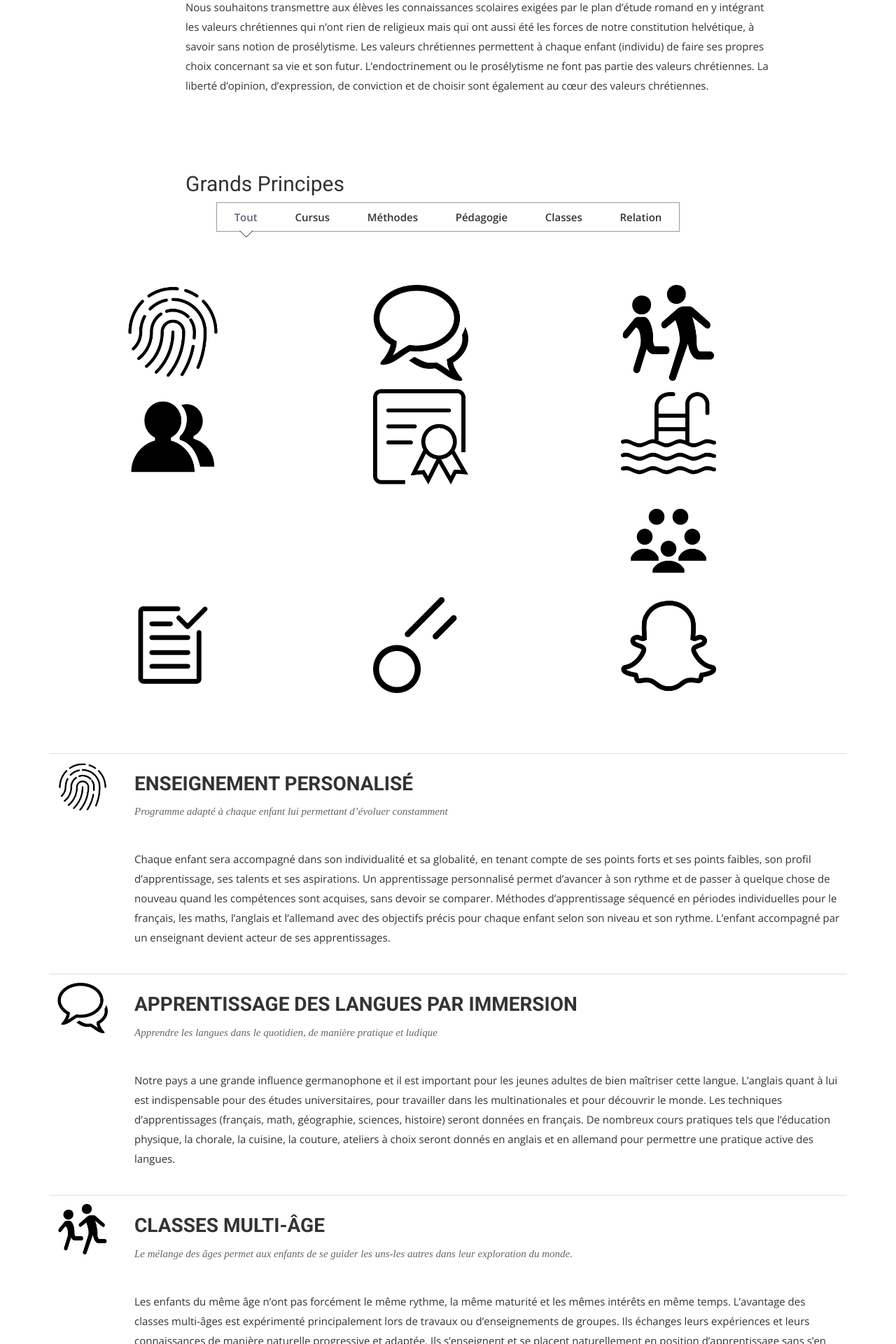
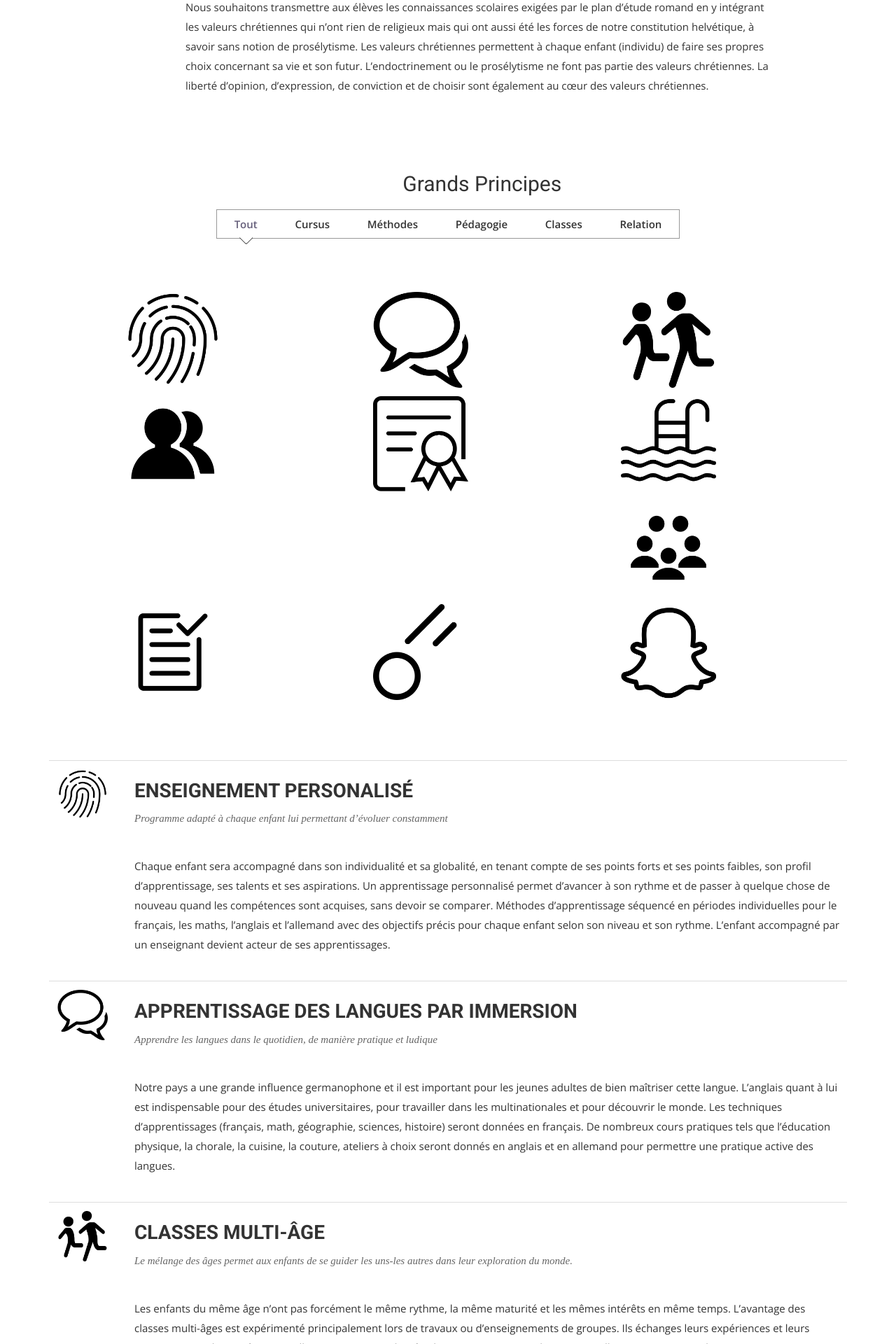
Before and after one commit to midjoule/lifeschool, a Jekyll site: the page built from index.html, in a window 1280 px wide. Shown: the part 3827-5747 px from the top of the page at 70% size. Built offline with Jekyll 4.4.1, drawn with Linux system fonts in a browser that asks for light colours; nearby versions of some CDN libraries; some web fonts are replaced.

Commit message:
Update index.html

```diff
--- a/index.html
+++ b/index.html
@@ -127,7 +127,7 @@
   <div class="container">
     <div class="row">
       <div class="col-md-9 col-md-offset-2 col-sm-12">
-        <h2>Grands Principes</h2>
+        <h2 style="text-align:center;margin-bottom:20px">Grands Principes</h2>
       </div>
     </div>
     <div class="row">
```
